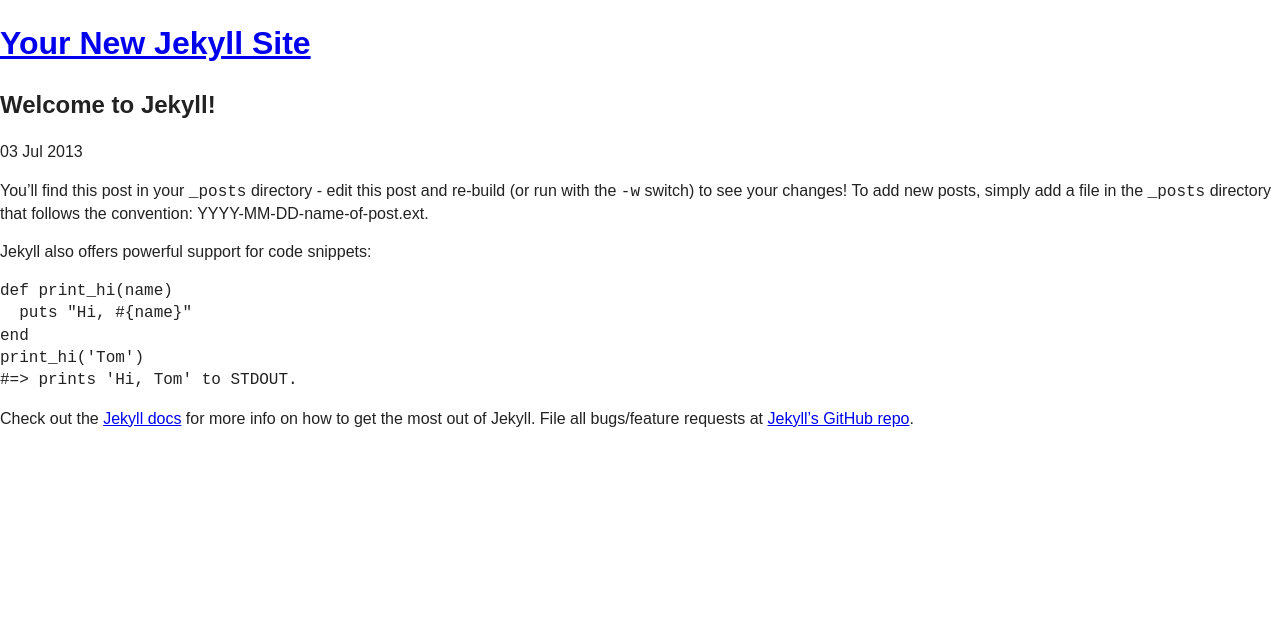
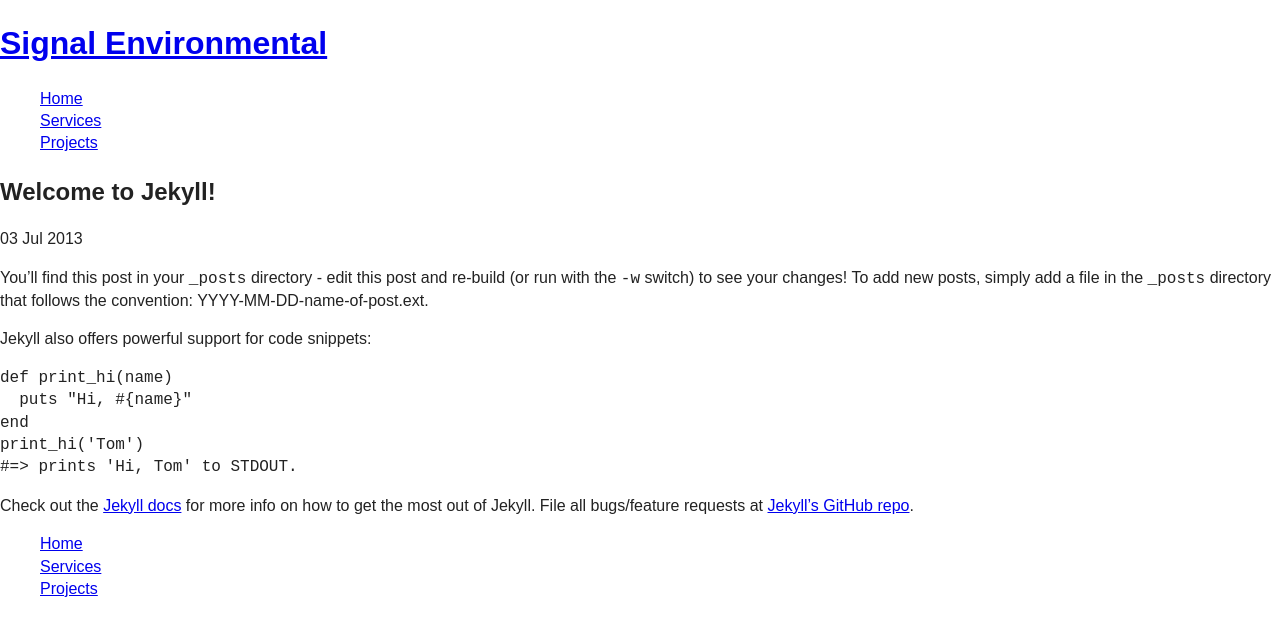
Before and after one commit to signalenvironmental/signalenvironmental.github.io, a Jekyll site: the page built from _posts/2013-07-03-welcome-to-jekyll.markdown, in a window 1280 px wide. Shown: the top 636 px of the page. Built offline with Jekyll 4.4.1, drawn with Linux system fonts in a browser that asks for light colours.

Commit message:
+ content footer & header; few basic page templates to test front matter; images scss base to use for data-uris

```diff
--- a/_config.yml
+++ b/_config.yml
@@ -1,2 +1,3 @@
-name: Your New Jekyll Site
+name: Signal Environmental
 pygments: true
+permalink: /:title
--- a/_includes/atrio-caput.html
+++ b/_includes/atrio-caput.html
@@ -3,7 +3,7 @@
     <head>
         <meta charset="utf-8">
         <meta http-equiv="X-UA-Compatible" content="IE=edge,chrome=1">
-        <title>{{ page.title }}</title>
+        <title>Signal Environmental {% if page.url != '/index.html' %}| {{page.title}}{% endif %}</title>
         <meta name="description" content="">
         <meta name="viewport" content="width=device-width">
 
--- /dev/null
+++ b/_includes/corpus-caput.html
@@ -0,0 +1,14 @@
+<header>
+
+	<h1 class="title"><a href="/">{{ site.name }}</a></h1>
+
+	<nav>
+		<ul>
+			<li><a class="nav-home" href="/">Home</a></li>
+			{% for page in site.categories.menu %}
+			<li><a class="nav-{{ page.title }}" href="{{ page.url }}">{{ page.title }}</a></li>
+			{% endfor %}
+		</ul>
+	</nav>
+
+</header>
--- /dev/null
+++ b/_includes/corpus-pes.html
@@ -0,0 +1,14 @@
+<footer>
+
+	<!-- emblem goes here -->
+
+	<nav>
+		<ul>
+			<li><a class="nav-home" href="/">Home</a></li>
+			{% for page in site.categories.menu %}
+			<li><a class="nav-{{ page.title }}" href="{{ page.url }}">{{ page.title }}</a></li>
+			{% endfor %}
+		</ul>
+	</nav>
+
+</footer>
--- a/_layouts/default.html
+++ b/_layouts/default.html
@@ -1,7 +1,7 @@
 {% include atrio-caput.html %}
-
-<h1 class="title"><a href="/">{{ site.name }}</a></h1>
+{% include corpus-caput.html %}
 
 {{ content }}
 
+{% include corpus-pes.html %}
 {% include atrio-pes.html %}
--- /dev/null
+++ b/_posts/static/0100-01-01-projects.html
@@ -0,0 +1,7 @@
+---
+layout: default
+title:  Projects
+categories: menu
+---
+
+projects
--- /dev/null
+++ b/_posts/static/0100-01-01-services.html
@@ -0,0 +1,7 @@
+---
+layout: default
+title:  Services
+categories: menu
+---
+
+services
```
Also changed, not shown: index.html (+2 -9 lines), sass/partials/_inc/_images.scss (added, +7 -0 lines).
